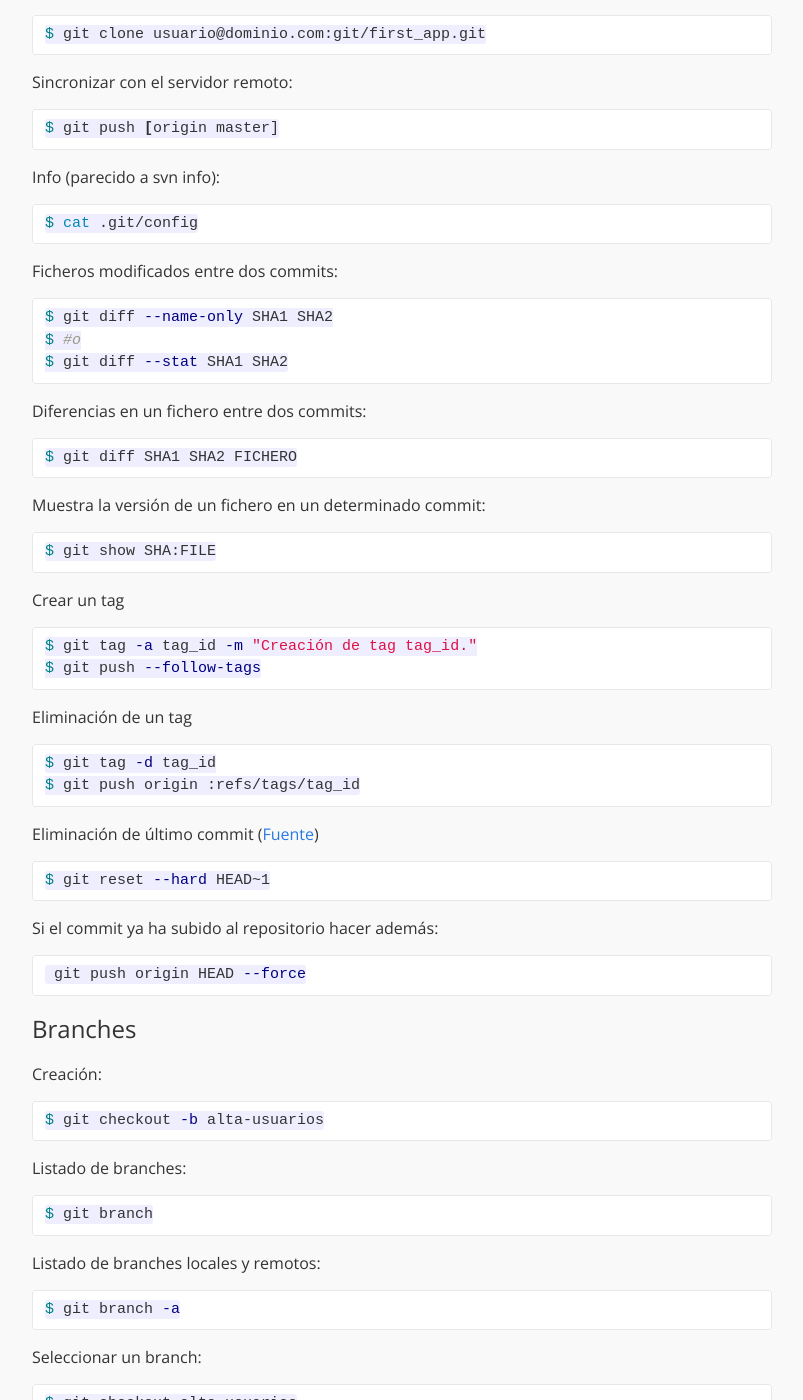
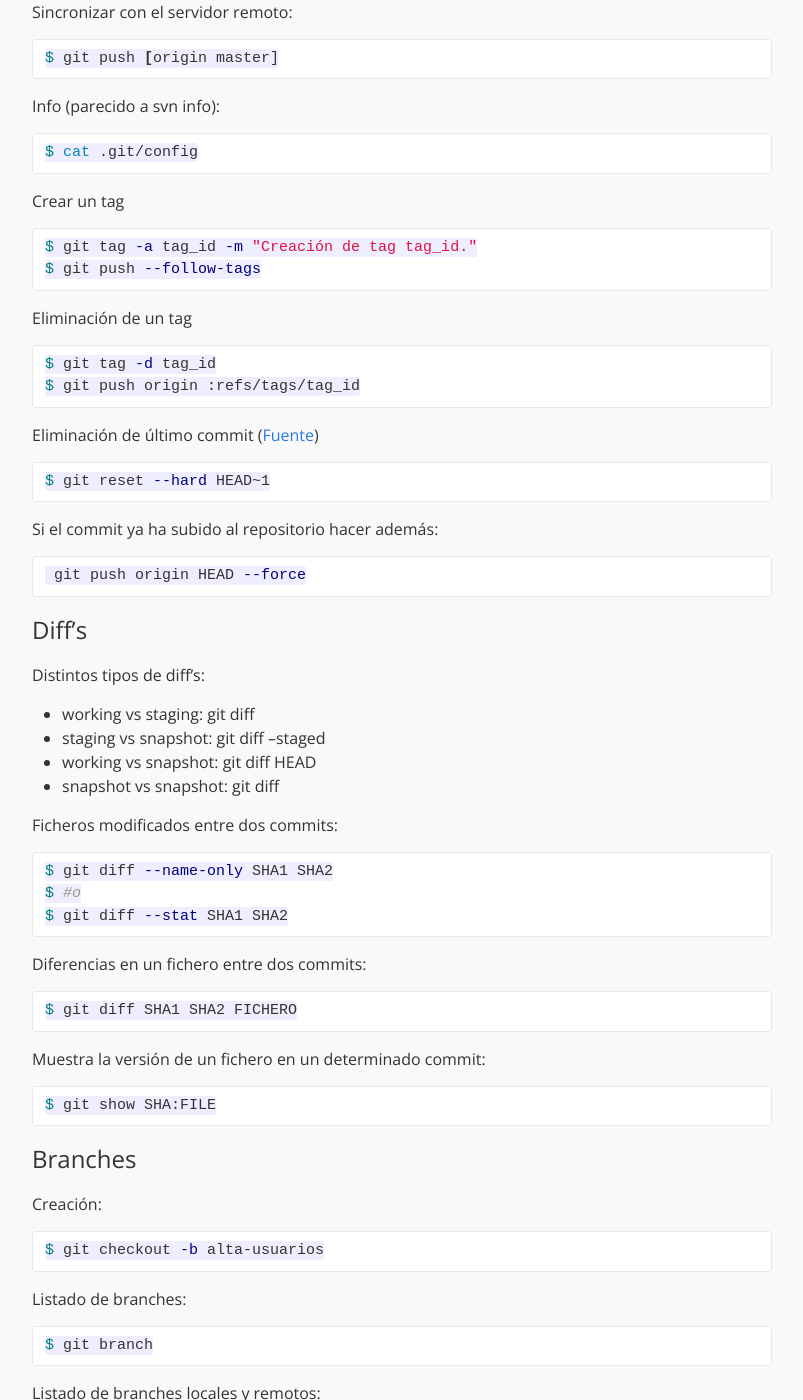
Before and after one commit to eduardofilo/eduardofilo.jekyll, a Jekyll site: the page built from desarrollo/git.md, in a window 1280 px wide and 1400 px high, scrolled down 2520 px. Shown: the whole window, without its empty margins (238-1041 px from the left). Built offline with Jekyll 4.4.1, drawn with Linux system fonts in a browser that asks for light colours; some of the changed text lies outside the part shown.

Commit message:
Diff's en git.

````diff
--- a/desarrollo/git.md
+++ b/desarrollo/git.md
@@ -13,6 +13,7 @@ permalink: /desarrollo/git.html
 * [Git Tutorials & Training by Atlassian](http://atlassian.com/git) :exclamation:
 * [Detached HEAD en Git](http://mundogeek.net/archivos/2015/08/11/detached-head-en-git/)
 * [Github git tutorial](https://try.github.io/levels/1/challenges/1)
+* [La Parábola de Git @ CAPSiDE HQ](https://www.youtube.com/watch?v=sXudMl5x_5g)
 
 ## Comandos básicos
 
@@ -91,12 +92,6 @@ $ git log --name-status
 $ git log --stat
 ```
 
-Diferencias en ficheros entre dos commits:
-
-```bash
-$ git diff bdfe0ca0a7d69836bb9fe8da741aa7db9a041567 7c3f40a99e3f4860cf2f6327e118fd433e9ec5f6
-```
-
 Rename:
 
 ```bash
@@ -152,26 +147,6 @@ Info (parecido a svn info):
 $ cat .git/config
 ```
 
-Ficheros modificados entre dos commits:
-
-```bash
-$ git diff --name-only SHA1 SHA2
-$ #o
-$ git diff --stat SHA1 SHA2
-```
-
-Diferencias en un fichero entre dos commits:
-
-```bash
-$ git diff SHA1 SHA2 FICHERO
-```
-
-Muestra la versión de un fichero en un determinado commit:
-
-```bash
-$ git show SHA:FILE
-```
-
 Crear un tag
 
 ```bash
@@ -197,6 +172,35 @@ Si el commit ya ha subido al repositorio hacer además:
 ```bash
  git push origin HEAD --force
  ```
+
+## Diff's
+
+Distintos tipos de diff's:
+
+* working vs staging: git diff
+* staging vs snapshot: git diff --staged
+* working vs snapshot: git diff HEAD
+* snapshot vs snapshot: git diff <from_SHA1> <to_SHA1>
+
+Ficheros modificados entre dos commits:
+
+```bash
+$ git diff --name-only SHA1 SHA2
+$ #o
+$ git diff --stat SHA1 SHA2
+```
+
+Diferencias en un fichero entre dos commits:
+
+```bash
+$ git diff SHA1 SHA2 FICHERO
+```
+
+Muestra la versión de un fichero en un determinado commit:
+
+```bash
+$ git show SHA:FILE
+```
 
 ## Branches
 
````
